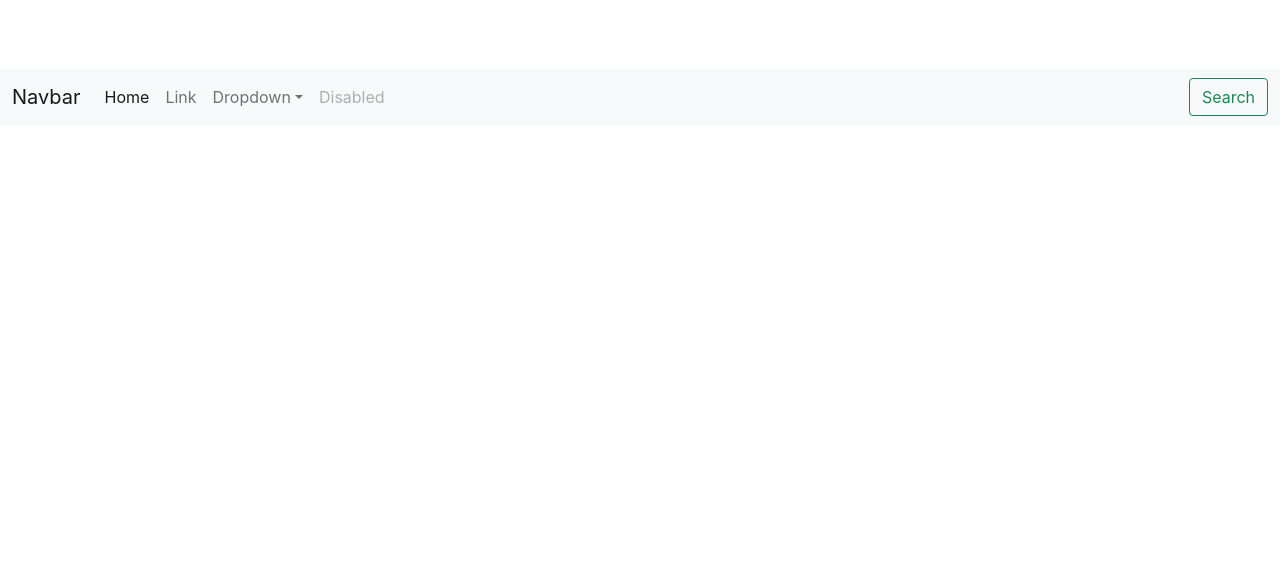
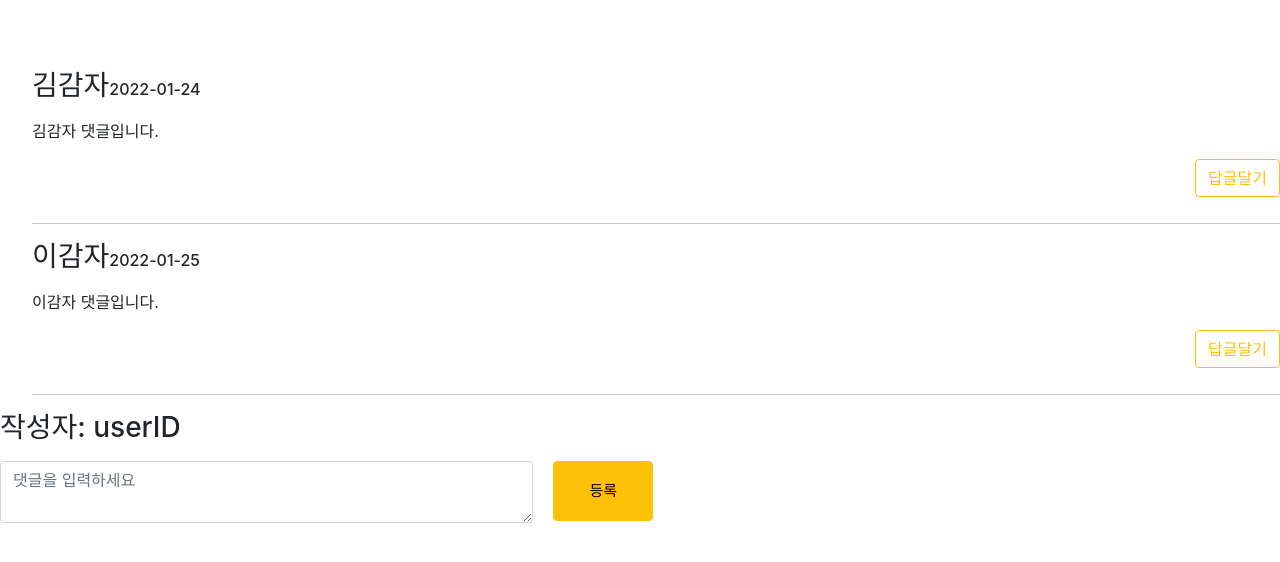
Before and after one commit to jellysoo97/Cotato-web-client, a React (Create React App) app: page /comments in a window 1280 px wide. Shown: the top 562 px of the page. Built offline with nearby package versions, Linux system fonts and the light colour scheme.

Commit message:
댓글기능_위치랑대댓글은아직

```diff
--- /dev/null
+++ b/src/App.css
@@ -0,0 +1,6 @@
+.commentList {
+    margin-top: 30px;
+    text-align: left;
+    padding-left: 300px;
+    padding-right: 40px;
+  }
--- a/src/components/Comments.js
+++ b/src/components/Comments.js
@@ -1,46 +1,73 @@
-import React from 'react'
+import React from 'react';
+import CommentsForm from './CommentsForm'
 
-function Comments() {
-  return (
-    <div>
-      <nav class="navbar navbar-expand-lg navbar-light bg-light">
-  <div class="container-fluid">
-    <a class="navbar-brand" href="#">Navbar</a>
-    <button class="navbar-toggler" type="button" data-bs-toggle="collapse" data-bs-target="#navbarSupportedContent" aria-controls="navbarSupportedContent" aria-expanded="false" aria-label="Toggle navigation">
-      <span class="navbar-toggler-icon"></span>
-    </button>
-    <div class="collapse navbar-collapse" id="navbarSupportedContent">
-      <ul class="navbar-nav me-auto mb-2 mb-lg-0">
-        <li class="nav-item">
-          <a class="nav-link active" aria-current="page" href="#">Home</a>
-        </li>
-        <li class="nav-item">
-          <a class="nav-link" href="#">Link</a>
-        </li>
-        <li class="nav-item dropdown">
-          <a class="nav-link dropdown-toggle" href="#" id="navbarDropdown" role="button" data-bs-toggle="dropdown" aria-expanded="false">
-            Dropdown
-          </a>
-          <ul class="dropdown-menu" aria-labelledby="navbarDropdown">
-            <li><a class="dropdown-item" href="#">Action</a></li>
-            <li><a class="dropdown-item" href="#">Another action</a></li>
-            {/* <li><hr class="dropdown-divider"></li> */}
-            <li><a class="dropdown-item" href="#">Something else here</a></li>
+class Comments extends React.Component{
+  constructor(props){
+    super(props);
+    // 댓글 하드코딩 부분
+    this.state={
+      tweets:[
+        {
+          uuid: 1,
+          writer: "김감자",
+          date: "2022-01-24",
+          content: "김감자 댓글입니다."
+        },
+        {
+          uuid: 2,
+          writer: "이감자",
+          date: "2022-01-25",
+          content: "이감자 댓글입니다."
+        }
+      ]
+    }
+    this.addTweet = this.addTweet.bind(this);
+  }
+  addTweet(){
+    let value = document.querySelector('#new-tweet-content').value;
+    this.setState({tweets: [...this.state.tweets, {
+      uuid: this.state.tweets.length+1,
+      writer: 'userID',
+      date: new Date().toISOString().slice(0,10),
+      content: value
+    }]})
+  }
+  render(){
+    return(
+      <div>
+        <div>
+          {/* 댓글 작성 부분 */}
+          <ul>
+              {
+                this.state.tweets.map(tweet => {
+                  return <CommentsForm key={tweet.uuid} tweet={tweet}/>
+                })
+              }
           </ul>
-        </li>
-        <li class="nav-item">
-          <a class="nav-link disabled">Disabled</a>
-        </li>
-      </ul>
-      <form class="d-flex">
-        {/* <input class="form-control me-2" type="search" placeholder="Search" aria-label="Search"> */}
-        <button class="btn btn-outline-success" type="submit">Search</button>
-      </form>
-    </div>
-  </div>
-</nav>
-    </div>
-  )
+          {/* 글쓴이 */}
+          <h3 style={{textAlign:"left", width:"300px", height:"50px", margin:"0"}}>작성자: userID
+          </h3>
+
+          {/* <div>
+      <h3 style={{textAlign:"left", width:"300px", height:"50px", margin:"0"}}>
+        {tweet.writer}
+        <h6 style={{display:"inline"}}>{tweet.date}</h6>
+      </h3>
+    </div> */}
+          {/* 댓글작성 area */}
+            <div>
+            <div class="col-sm-5" style={{float:"left"}}>
+              <textarea class="form-control" placeholder="댓글을 입력하세요" id="floatingTextarea2" id="new-tweet-content"></textarea>
+            </div>
+            <div class="d-grid gap-2">
+              <button type="button" class="btn btn-warning" style={{width:"100px", height:"60px", marginLeft: "20px", fontSize:"15px"}} onClick={this.addTweet}>등록</button>
+            </div>
+            </div>
+
+        </div>
+      </div>
+    )
+  }
 }
 
-export default Comments
+export default Comments;
--- /dev/null
+++ b/src/components/CommentsForm.js
@@ -0,0 +1,27 @@
+import React from 'react';
+
+export default function CommentsForm({tweet}){
+  return(
+    // 작성된 댓글모음 부분
+    <div>
+
+    {/* 글쓴이 + 날짜 */}
+    <div>
+      <h3 style={{textAlign:"left", width:"300px", height:"50px", margin:"0"}}>
+        {tweet.writer}
+        <h6 style={{display:"inline"}}>{tweet.date}</h6>
+      </h3>
+    </div>
+
+    {/* 댓글 내용 */}
+    <div>
+      <p>{tweet.content}</p>
+      {/* <button onClick={ ()=>{ 따봉변경(따봉+1) } } type="button" class="btn btn-outline-warning">좋아요</button> {따봉} */}
+      {/* <button type="button" class="btn btn-outline-warning">좋아요</button> */}
+      <button type="button" class="btn btn-outline-warning" style={{float: "right"}}>답글달기</button> <br /> <br />
+      <hr />
+    </div>
+
+    </div>
+  )
+}
--- a/src/components/LandingPage.js
+++ b/src/components/LandingPage.js
@@ -3,7 +3,7 @@ import React from 'react'
 function LandingPage() {
   return (
     <div>
-      LandingPage
+      LandingPage 채은
     </div>
   )
 }
--- a/src/index.css
+++ b/src/index.css
@@ -11,3 +11,10 @@ code {
   font-family: source-code-pro, Menlo, Monaco, Consolas, 'Courier New',
     monospace;
 }
+
+.list {
+  margin-top: 30px;
+  text-align: left;
+  padding-left: 20px;
+  padding-right: 20px;
+}
```
Also changed, not shown: src/App.js (line endings or trailing spaces).
